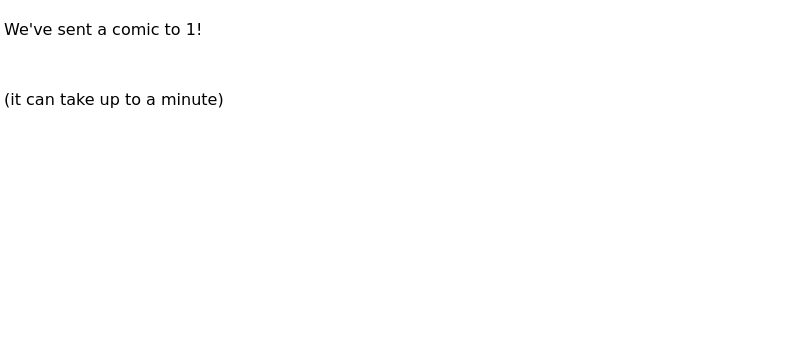
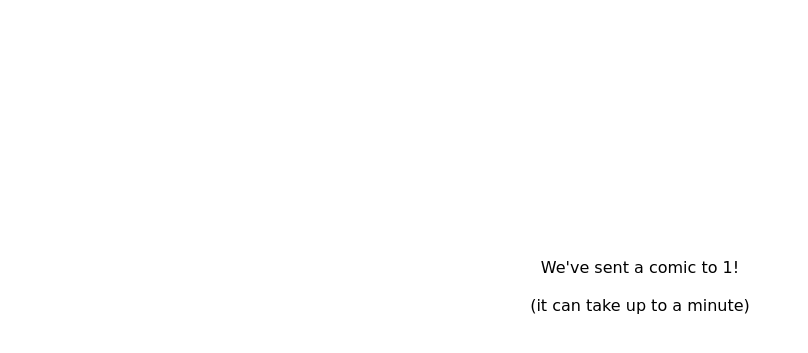
Before and after one commit to mjeng/daily-xkcd, a Flask app: template templates/try.html in a window 1280 px wide. Shown: the top 353 px of the page, without its empty margins (0-808 px from the left). Run offline with Flask 2, Linux system fonts and the light colour scheme; the template is opened without the code that fills it: most values are stand-ins (such as "Sample title", 1, 10 or a date in 2020); parts of the project's set-up code (start-up, migrations or seed data) failed here and were passed over.

Commit message:
Styled response pages. Using jinja2 syntax for customized response.

```diff
--- a/static/post.css
+++ b/static/post.css
@@ -7,3 +7,16 @@ html, body {
   overflow: hidden;
   font-family: "Comic Sans MS", cursive, sans-serif;
 }
+.center {
+    margin: auto;
+    width: 100%;
+    height: 100%;
+    text-align: center;
+    padding-top: 20%;
+}
+.center p {
+    margin: 0 0 0 0;
+}
+/* #maintext {
+    padding: 0;
+} */
--- a/templates/try.html
+++ b/templates/try.html
@@ -1,7 +1,7 @@
 <!DOCTYPE html>
 <html>
   <head>
-    <title>Thanks for subbing!</title>
+    <title>:0</title>
     <link rel="stylesheet" href="{{url_for('static', filename='post.css')}}">
   </head>
 
```
